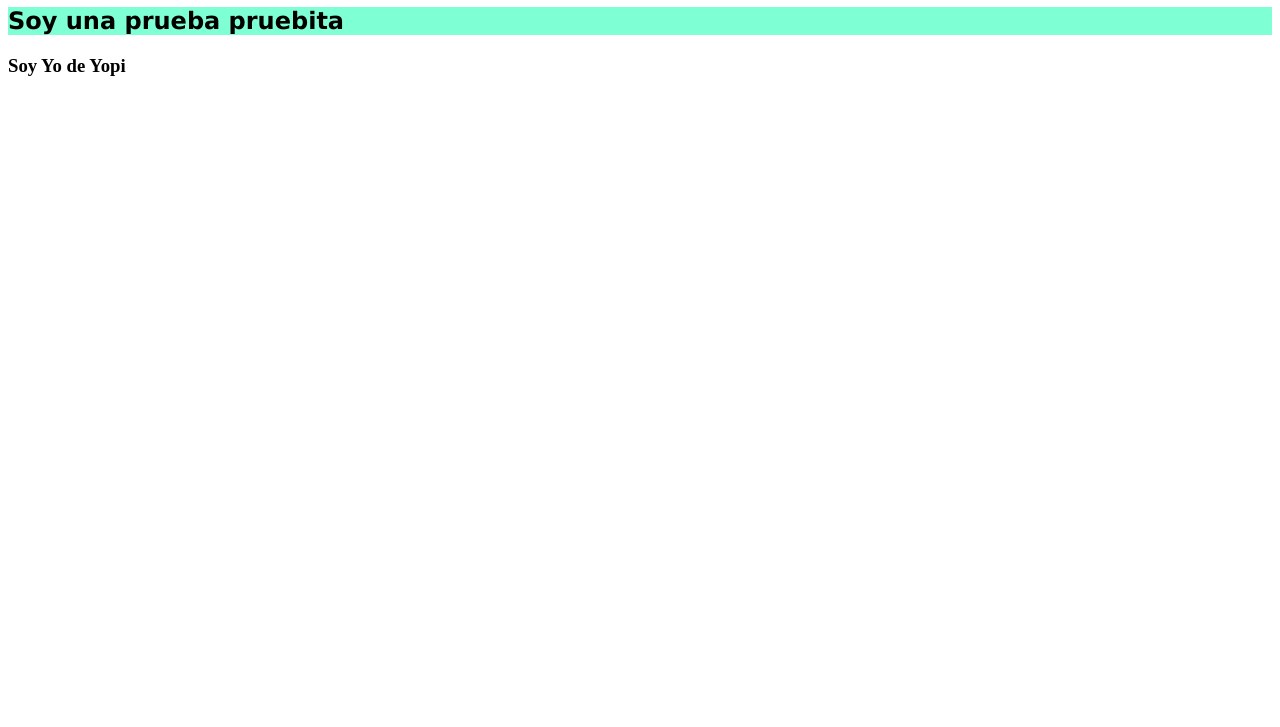
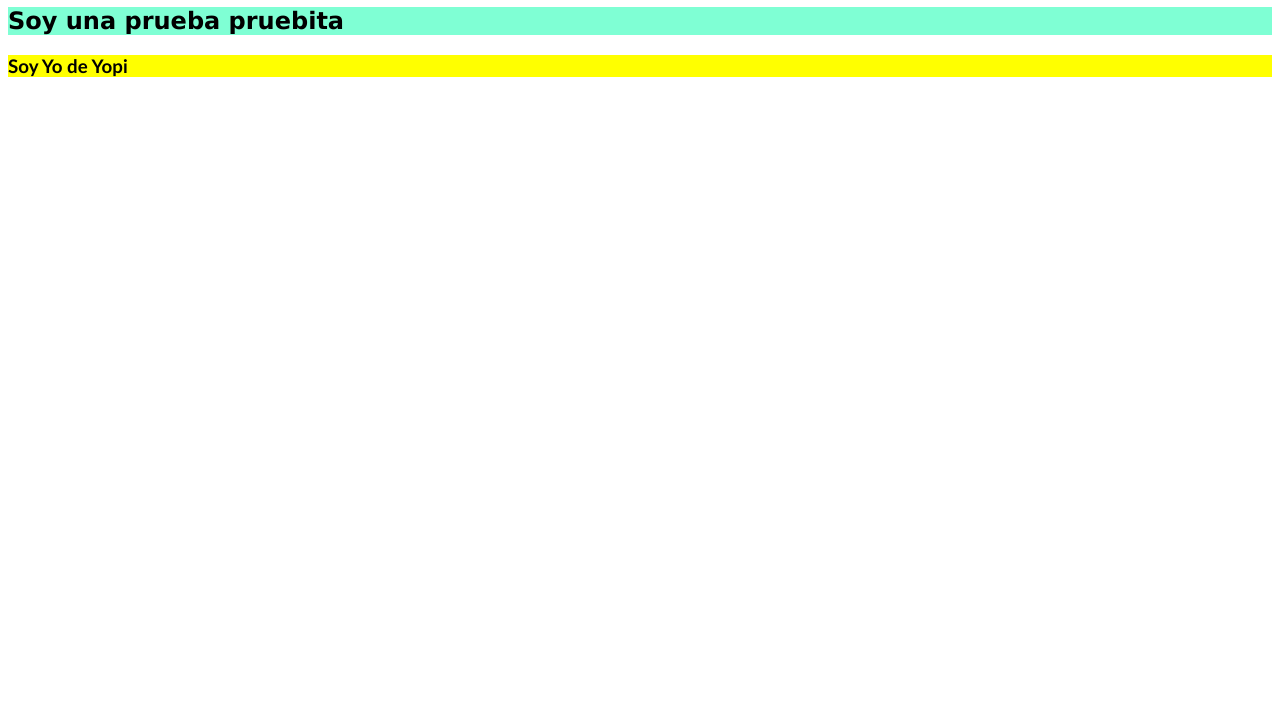
Before and after one commit to Alettsis04/probandoGit, a plain HTML site: page index.html in a window 1280 px wide. Shown: the part 73-800 px from the top of the page. Drawn offline with Linux system fonts and the light colour scheme.

Commit message:
Cambio css para h3

```diff
--- a/index.css
+++ b/index.css
@@ -7,3 +7,8 @@ h2 {
     font-family: 'Lucida Sans', 'Lucida Sans Regular', 'Lucida Grande', 'Lucida Sans Unicode', Geneva, Verdana, sans-serif;
     background-color: aquamarine;
 }
+
+h3 {
+    font-family: 'Trebuchet MS', 'Lucida Sans Unicode', 'Lucida Grande', 'Lucida Sans', Arial, sans-serif;
+    background-color: yellow;
+}
```
